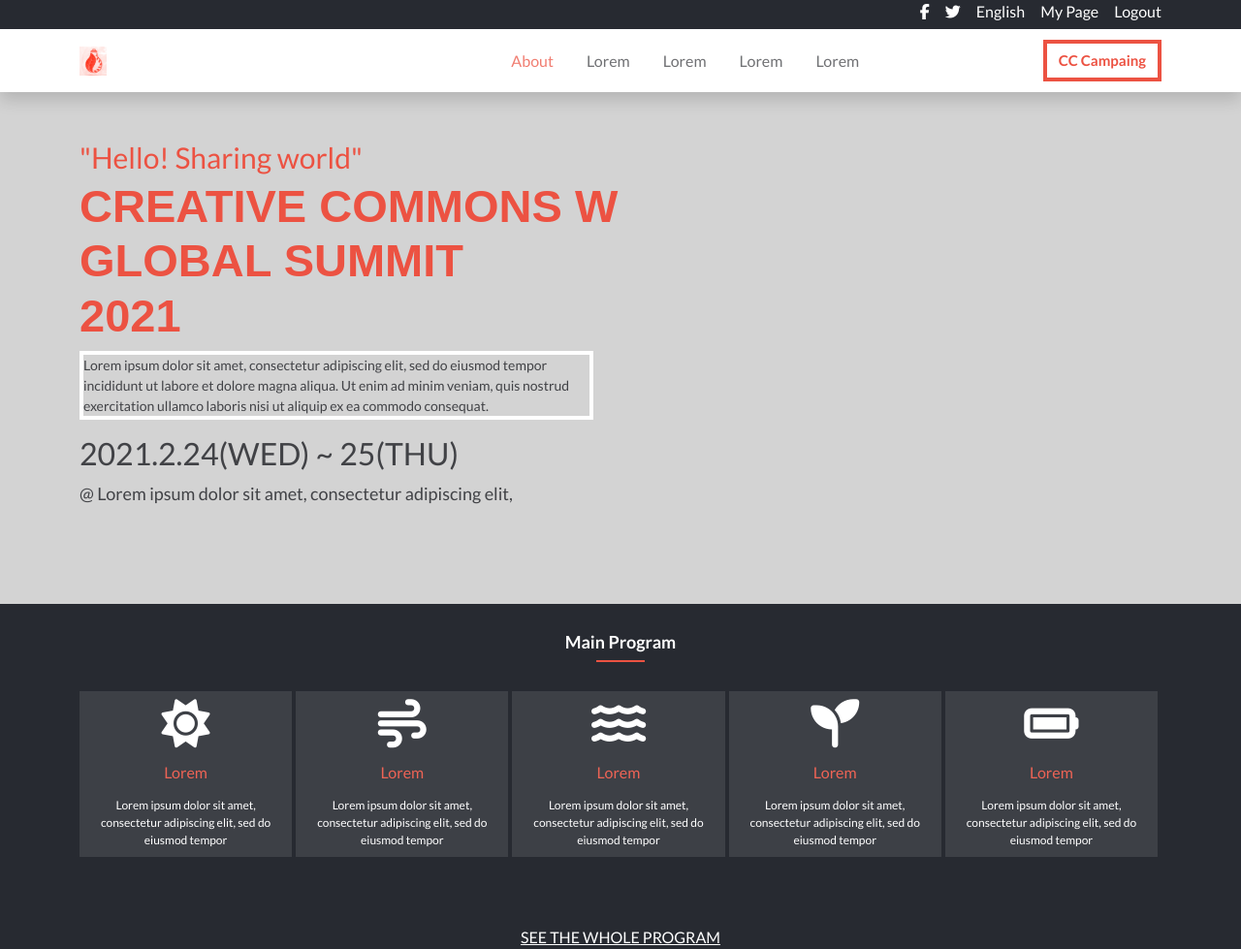
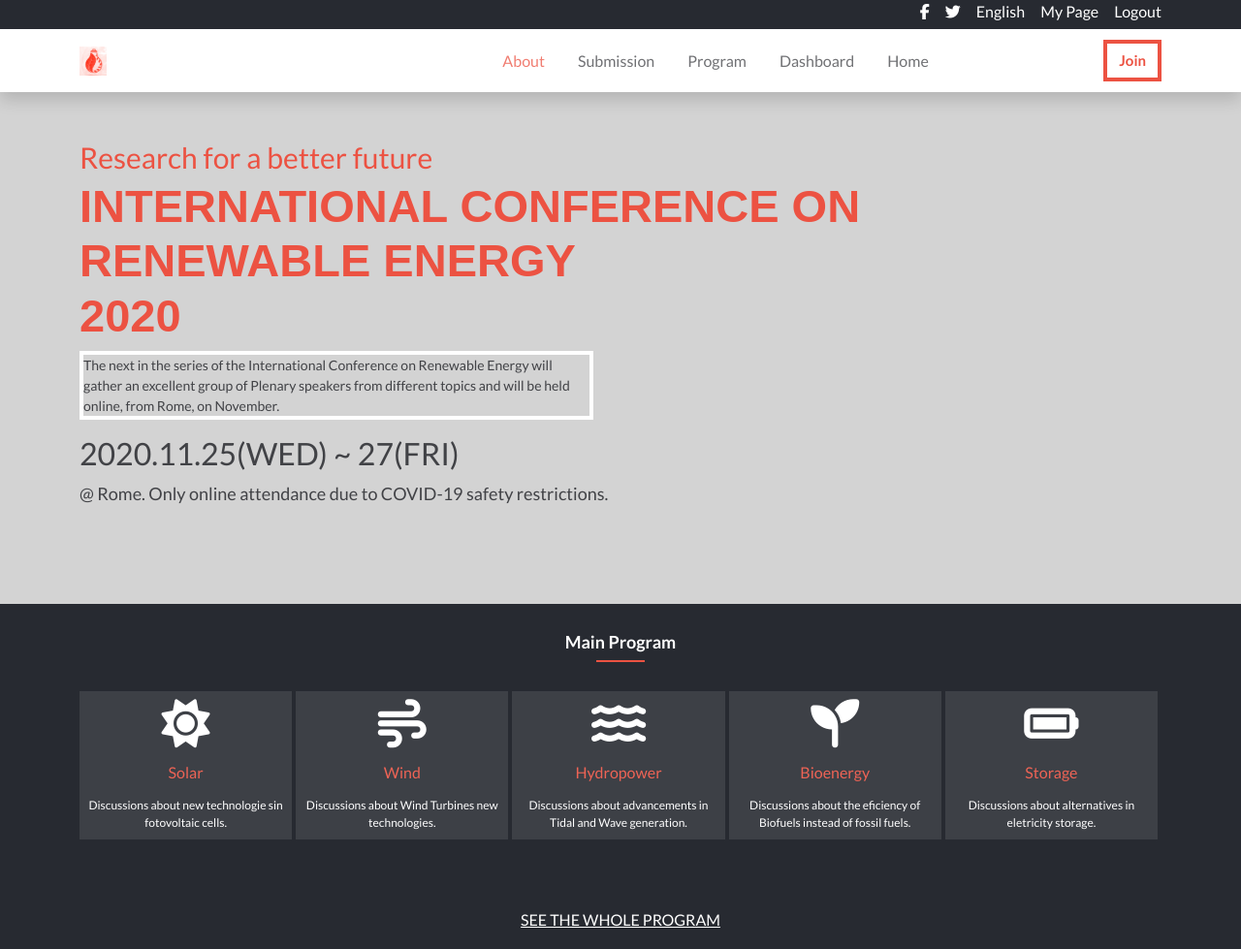
Before and after one commit to jpdf00/capstone-project, a website: page index.html in a window 1280 px wide. Shown: the top 979 px of the page at 97% size. Drawn offline with nearby package versions, Linux system fonts and the light colour scheme; a web font is replaced by a local one.

Commit message:
Update index.html
Add content

```diff
--- a/index.html
+++ b/index.html
@@ -10,6 +10,7 @@
   <link href="https://fonts.googleapis.com/css2?family=Lato:ital,wght@0,100;0,300;0,400;0,700;1,100;1,300;1,400;1,700;1,900&display=swap" rel="stylesheet">
   <link href="https://cdn.jsdelivr.net/npm/bootstrap@5.0.0-beta1/dist/css/bootstrap.min.css" rel="stylesheet" integrity="sha384-giJF6kkoqNQ00vy+HMDP7azOuL0xtbfIcaT9wjKHr8RbDVddVHyTfAAsrekwKmP1" crossorigin="anonymous">
   <link href="./features/assets/imgs/logo-small.jpg" rel="icon" type="image/x-icon">
+  <link href="//db.onlinewebfonts.com/c/d14035f6b1afeabafbee4abb2ebf0fc6?family=COCOGOOSE" rel="stylesheet" type="text/css"/>
   <script src="https://kit.fontawesome.com/0e87feccf7.js" crossorigin="anonymous"></script>
   <title>ICREN 2020 - International Conference on Renewable Energy</title>
 </head>
@@ -35,22 +36,21 @@
           <img class="header-logo" src="./features/assets/imgs/logo-small.jpg" alt="Small logo for the ICREN 2020">
           <ul class="d-flex justify-content-center m-0">
             <li><a class="nav-bottom-links link-about" href="./about.html" target="_blank">About</a></li>
-            <li><a class="nav-bottom-links" href="#">Lorem</a></li>
-            <li><a class="nav-bottom-links" href="#">Lorem</a></li>
-            <li><a class="nav-bottom-links" href="#">Lorem</a></li>
-            <li><a class="nav-bottom-links" href="#">Lorem</a></li>
+            <li><a class="nav-bottom-links" href="#">Submission</a></li>
+            <li><a class="nav-bottom-links" href="#">Program</a></li>
+            <li><a class="nav-bottom-links" href="#">Dashboard</a></li>
+            <li><a class="nav-bottom-links" href="./index.html" target="_blank">Home</a></li>
           </ul>
-          <a  class="button-campaing" href="#">CC Campaing</a>
+          <a class="button-campaing" href="./tickets.html" target="_blank">Join</a>
         </div>
       </div>
     </nav>
     <div class="header-info container-md">
-      <p class="header-greeting">"Hello! Sharing world"</p>
-      <h1 class="header-title text-uppercase">Creative commons w<br>Global summit<br>2021</h1>
-      <p class="header-info-box border border-white border-4">Lorem ipsum dolor sit amet, consectetur adipiscing elit, sed do eiusmod tempor incididunt ut labore et dolore magna aliqua. Ut enim ad minim veniam, quis nostrud exercitation ullamco laboris nisi
-        ut aliquip ex ea commodo consequat.</p>
-      <h2 classe="date-info">2021.2.24(WED) ~ 25(THU)</h2>
-      <p class="location-info m-0">@ Lorem ipsum dolor sit amet, consectetur adipiscing elit,</p>
+      <p class="header-greeting">Research for a better future</p>
+      <h1 class="header-title text-uppercase">International Conference on<br>Renewable Energy<br>2020</h1>
+      <p class="header-info-box border border-white border-4">The next in the series of the International Conference on Renewable Energy will gather an excellent group of Plenary speakers from different topics and will be held online, from Rome, on November.</p>
+      <h2 classe="date-info">2020.11.25(WED) ~ 27(FRI)</h2>
+      <p class="location-info m-0">@ Rome. Only online attendance due to COVID-19 safety restrictions.</p>
     </div>
   </header>
 
@@ -59,35 +59,35 @@
       <div class="container-md text-center">
         <h2 class="section-title text-white">Main Program</h2>
         <div class="d-flex flex-nowrap flex-column flex-md-row">
-          <div class="main-program-item col col-md d-flex aling-items-center d-md-block position-relative me-1 mb-2">
+          <div class="main-program-item justify-content-between col col-md d-flex align-content-center d-md-block position-relative me-1 mb-2">
             <div class="main-program-cover position-absolute"></div>
             <i class="program-icon fas fa-sun my-auto p-2"></i>
-            <h3 class="program-title my-auto p-2">Lorem</h3>
-            <p class="program-info m-0 p-2 text-start text-md-center">Lorem ipsum dolor sit amet, consectetur adipiscing elit, sed do eiusmod tempor</p>
+            <h3 class="program-title my-auto p-2">Solar</h3>
+            <p class="program-info m-0 p-2 text-start text-md-center">Discussions about new technologie sin fotovoltaic cells.</p>
           </div>
-          <div class="main-program-item col col-md d-flex aling-items-center d-md-block position-relative me-1 mb-2">
+          <div class="main-program-item justify-content-between col col-md d-flex aling-items-center d-md-block position-relative me-1 mb-2">
             <div class="main-program-cover position-absolute"></div>
             <i class="program-icon fas fa-wind my-auto p-2"></i>
-            <h3 class="program-title my-auto p-2">Lorem</h3>
-            <p class="program-info m-0 p-2 text-start  text-md-center">Lorem ipsum dolor sit amet, consectetur adipiscing elit, sed do eiusmod tempor</p>
+            <h3 class="program-title my-auto p-2">Wind</h3>
+            <p class="program-info m-0 p-2 text-start  text-md-center">Discussions about Wind Turbines new technologies.</p>
           </div>
-          <div class="main-program-item col col-md d-flex aling-items-center d-md-block position-relative me-1 mb-2">
+          <div class="main-program-item justify-content-between col col-md d-flex aling-items-center d-md-block position-relative me-1 mb-2">
             <div class="main-program-cover position-absolute"></div>
             <i class="program-icon fas fa-water my-auto p-2"></i>
-            <h3 class="program-title my-auto p-2">Lorem</h3>
-            <p class="program-info m-0 p-2 text-start  text-md-center">Lorem ipsum dolor sit amet, consectetur adipiscing elit, sed do eiusmod tempor</p>
+            <h3 class="program-title my-auto p-2">Hydropower</h3>
+            <p class="program-info m-0 p-2 text-start  text-md-center">Discussions about advancements in Tidal and Wave generation.</p>
           </div>
-          <div class="main-program-item col col-md d-flex aling-items-center d-md-block position-relative me-1 mb-2">
+          <div class="main-program-item justify-content-between col col-md d-flex aling-items-center d-md-block position-relative me-1 mb-2">
             <div class="main-program-cover position-absolute"></div>
             <i class="program-icon fas fa-seedling my-auto p-2"></i>
-            <h3 class="program-title my-auto p-2">Lorem</h3>
-            <p class="program-info m-0 p-2 text-start  text-md-center">Lorem ipsum dolor sit amet, consectetur adipiscing elit, sed do eiusmod tempor</p>
+            <h3 class="program-title my-auto p-2">Bioenergy</h3>
+            <p class="program-info m-0 p-2 text-start  text-md-center">Discussions about the eficiency of Biofuels instead of fossil fuels.</p>
           </div>
-          <div class="main-program-item col col-md d-flex aling-items-center d-md-block position-relative me-1 mb-2">
+          <div class="main-program-item justify-content-between col col-md d-flex aling-items-center d-md-block position-relative me-1 mb-2">
             <div class="main-program-cover position-absolute"></div>
             <i class="program-icon fas fa-battery-full my-auto p-2"></i>
-            <h3 class="program-title my-auto p-2">Lorem</h3>
-            <p class="program-info m-0 p-2 text-start  text-md-center">Lorem ipsum dolor sit amet, consectetur adipiscing elit, sed do eiusmod tempor</p>
+            <h3 class="program-title my-auto p-2">Storage</h3>
+            <p class="program-info m-0 p-2 text-start  text-md-center">Discussions about alternatives in eletricity storage.</p>
           </div>
         </div>
         <h4 class="program-link fs-6 d-none d-md-block text-uppercase"><a class="text-white" href="#">See the Whole Program</a></h4>
@@ -204,8 +204,8 @@
       <div class="container-md d-flex align-items-center">
         <img class="footer-logo" src="./features/assets/imgs/logo-large.jpg" alt="Large logo for the ICREN 2020">
         <div class="legal-info">
-          <p class="mb-1">Blah, blah blah blah blah</p>
-          <p class="mb-0">Lorem ipsum dolor sit amet, consectetur adipiscing elit, sed do eiusmod tempor incididunt ut labore et dolore magna aliqua. Ut enim ad minim veniam, quis nostrud exercitation ullamco laboris nisi ut aliquip ex ea commodo consequat.</p>
+          <p class="mb-1">2020 PREMC SAS. All rights Reserved</p>
+          <p class="mb-0">PREMC SAS<br>3 bis rue Léon Blum,  92260 Fontenay Aux Roses, FRANCE.<br>email: info@premc.org<br>phone: +331.74.50.65.74 / +331.46.60.89.40<br>web: www.premc.org</p>
         </div>
       </div>
     </section>
```
